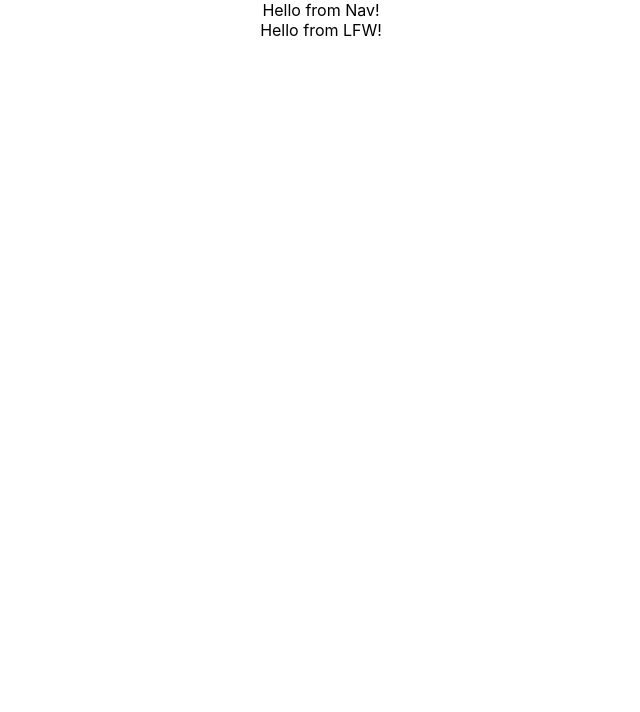
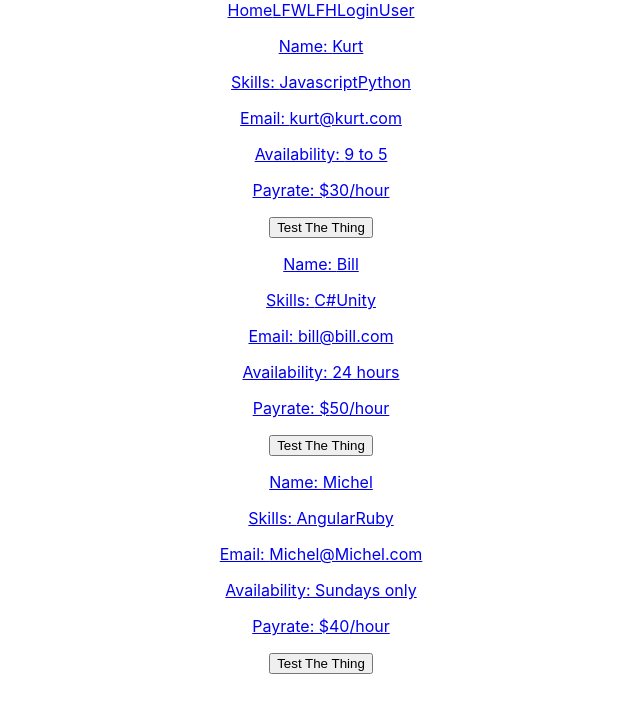
Before and after one commit to kshieldsDTS/inDecoders-front, a React (Create React App) app: page /lfw in a window 1280 px wide. Shown: the top 712 px of the page, without its empty margins (319-959 px from the left). Built offline with nearby package versions, Linux system fonts and the light colour scheme.

Commit message:
hard code seed data for workers. scaffold WorkerCard

```diff
--- a/src/App.js
+++ b/src/App.js
@@ -4,9 +4,7 @@ import Nav from './Components/Nav'
 import Main from './Components/Main'
 import LFW from './Components/LFW';
 import LFH from './Components/LFH';
-import ProjectCard from './Components/ProjectCard';
 import ProjectCardEdit from './Components/ProjectCardEdit';
-import WorkerCard from './Components/WorkerCard';
 import WorkerCardEdit from './Components/WorkerCardEdit';
 import Login from './Components/Login';
 import User from './Components/User';
@@ -19,10 +17,10 @@ function App() {
 				<Route path='/' element={<Main/>}></Route>
 				<Route path='/lfw' element={<LFW/>}></Route>
 				<Route path='/lfh' element={<LFH/>}></Route>
-				<Route path='/lfh/:id' element={<ProjectCard />}></Route>
-				<Route path='/lfw/:id' element={<WorkerCard />}></Route>
+				<Route path='/lfh/:id' element={<ProjectCardEdit />}></Route>
+				<Route path='/lfw/:id' element={<WorkerCardEdit />}></Route>
 				<Route path='/login' element={<Login/>}></Route>
-        <Route path='user' element={<User/>}></Route>
+        		<Route path='/user' element={<User/>}></Route>
 			</Routes>
 		</div>
 	);
--- a/src/Components/LFW.js
+++ b/src/Components/LFW.js
@@ -1,11 +1,54 @@
 import React from 'react';
+import WorkerCard from './WorkerCard';
+
+const jobPosts = [
+	{
+		id: 1,
+		name: 'Kurt',
+		skills: ['Javascript', 'Python'],
+		email: 'kurt@kurt.com',
+		availability: '9 to 5',
+		payrate: 30,
+	},
+	{
+		id: 2,
+		name: 'Bill',
+		skills: ['C#', 'Unity'],
+		email: 'bill@bill.com',
+		availability: '24 hours',
+		payrate: 50,
+	},
+	{
+		id: 3,
+		name: 'Michel',
+		skills: ['Angular', 'Ruby'],
+		email: 'Michel@Michel.com',
+		availability: 'Sundays only',
+		payrate: 40,
+	}
+];
 
 function LFW(props) {
+    function testStuff(){
+        console.log('hi');
+    }
     return (
         <div>
-            Hello from LFW!
+            {jobPosts.map((element, i) => (
+                <WorkerCard
+                    key={i}
+                    id={element.id}
+                    name={element.name}
+                    skills={element.skills}
+                    email={element.email}
+                    availability={element.availability}
+                    payrate={element.payrate}
+                />
+            ))}
+            {/* <button onClick={testStuff}>Test The Thing</button> */}
         </div>
     );
+
 }
 
 export default LFW;
--- a/src/Components/Nav.js
+++ b/src/Components/Nav.js
@@ -1,9 +1,14 @@
 import React from 'react';
+import { Link } from 'react-router-dom';
 
 function Nav(props) {
     return (
         <div>
-          Hello from Nav!
+          <Link to='/'>Home</Link>
+          <Link to='/LFW'>LFW</Link>
+          <Link to='/LFH'>LFH</Link>
+          <Link to='/login'>Login</Link>
+          <Link to='/user'>User</Link>
         </div>
     );
 }
--- a/src/Components/ProjectCard.js
+++ b/src/Components/ProjectCard.js
@@ -1,9 +1,11 @@
 import React from 'react';
+import ProjectCardEdit from './ProjectCardEdit'
 
 function ProjectCard(props) {
     return (
         <div>
             Hello from ProjectCard!
+            <ProjectCardEdit/>
         </div>
     );
 }
--- a/src/Components/WorkerCard.js
+++ b/src/Components/WorkerCard.js
@@ -1,11 +1,24 @@
 import React from 'react';
+import { Link } from 'react-router-dom'
 
 function WorkerCard(props) {
+    function testStuff () {
+        console.log(props);
+    }
     return (
-        <div>
-            Hello from WorkerCard
-        </div>
-    );
+			<div>
+                <Link to={`/LFW/${props.id}`}>
+                    <div>
+				        <p>Name: {props.name}</p>
+                        <p>Skills: {props.skills}</p>
+                        <p>Email: {props.email}</p>
+                        <p>Availability: {props.availability}</p>
+                        <p>Payrate: ${props.payrate}/hour</p>
+				        <button onClick={testStuff}>Test The Thing</button>
+                    </div>
+                </Link>
+			</div>
+		);
 }
 
 export default WorkerCard;
```
